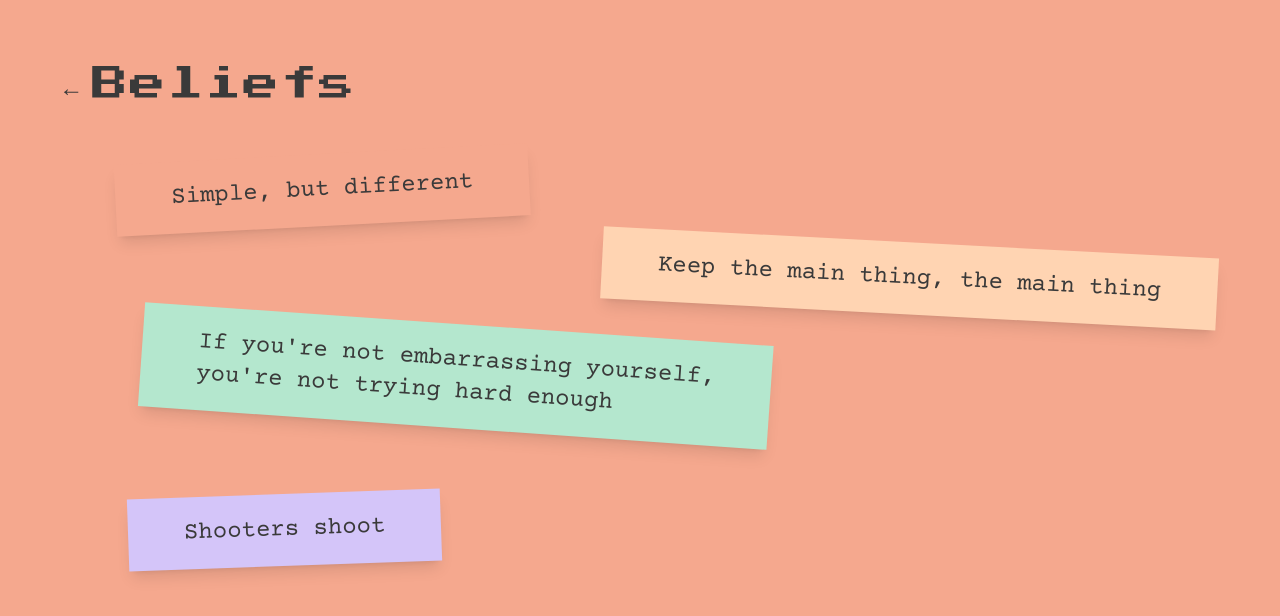
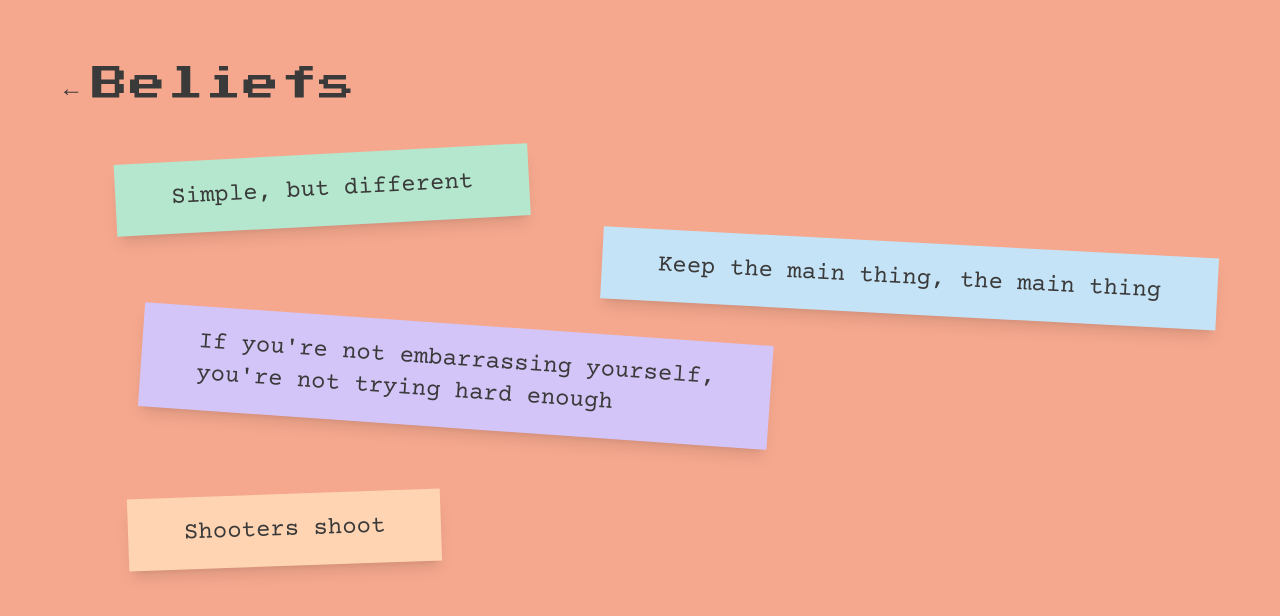
Before and after one commit to tateschwartz1-dotcom/website, a Next.js app in the folder tate_portfolio/nextjs_space/: page /beliefs in a window 1280 px wide. Shown: the top 616 px of the page. Built offline with nearby package versions, Linux system fonts and the light colour scheme.

Commit message:
Beliefs blocks always show the 4 non-background colors

```diff
--- a/tate_portfolio/nextjs_space/app/beliefs/page.tsx
+++ b/tate_portfolio/nextjs_space/app/beliefs/page.tsx
@@ -4,17 +4,17 @@ import { motion } from 'framer-motion';
 import { useEffect, useState } from 'react';
 import { AnimatedBackground } from '@/components/animated-background';
 import { PageHeader } from '@/components/page-header';
+import { useTheme, THEME_COLORS } from '@/context/ThemeContext';
 
 const beliefs = [
-  { id: 1, text: 'Simple, but different', rotation: -3, bg: 'bg-coral' },
+  { id: 1, text: 'Simple, but different', rotation: -3 },
   {
     id: 2,
     lines: ["If you're not embarrassing yourself,", "you're not trying hard enough"],
     rotation: 4,
-    bg: 'bg-mint',
   },
-  { id: 3, text: 'Shooters shoot', rotation: -2, bg: 'bg-lavender' },
-  { id: 4, text: 'Keep the main thing, the main thing', rotation: 3, bg: 'bg-peach' },
+  { id: 3, text: 'Shooters shoot', rotation: -2 },
+  { id: 4, text: 'Keep the main thing, the main thing', rotation: 3 },
 ];
 
 function getPositions(w: number, h: number) {
@@ -36,11 +36,15 @@ function getPositions(w: number, h: number) {
 }
 
 export default function BeliefsPage() {
+  const { currentIndex } = useTheme();
   const [positions, setPositions] = useState<{ x: number; y: number }[] | null>(null);
 
   useEffect(() => {
     setPositions(getPositions(window.innerWidth, window.innerHeight));
   }, []);
+
+  // The 4 colors that are NOT the current background
+  const blockColors = THEME_COLORS.filter((_, i) => i !== currentIndex);
 
   return (
     <main className="relative h-screen overflow-hidden">
@@ -78,7 +82,10 @@ export default function BeliefsPage() {
               }}
               whileDrag={{ scale: 1.05, zIndex: 100 }}
             >
-              <div className={`${belief.bg} text-charcoal px-6 py-3 md:px-10 md:py-4 lg:px-14 lg:py-5 shadow-lg select-none`}>
+              <div
+                className="text-charcoal px-6 py-3 md:px-10 md:py-4 lg:px-14 lg:py-5 shadow-lg select-none"
+                style={{ backgroundColor: blockColors[i] }}
+              >
                 {'lines' in belief && belief.lines ? (
                   <div className="font-body text-base md:text-xl lg:text-2xl max-w-[80vw]">
                     {belief.lines.map((line, j) => (
```
